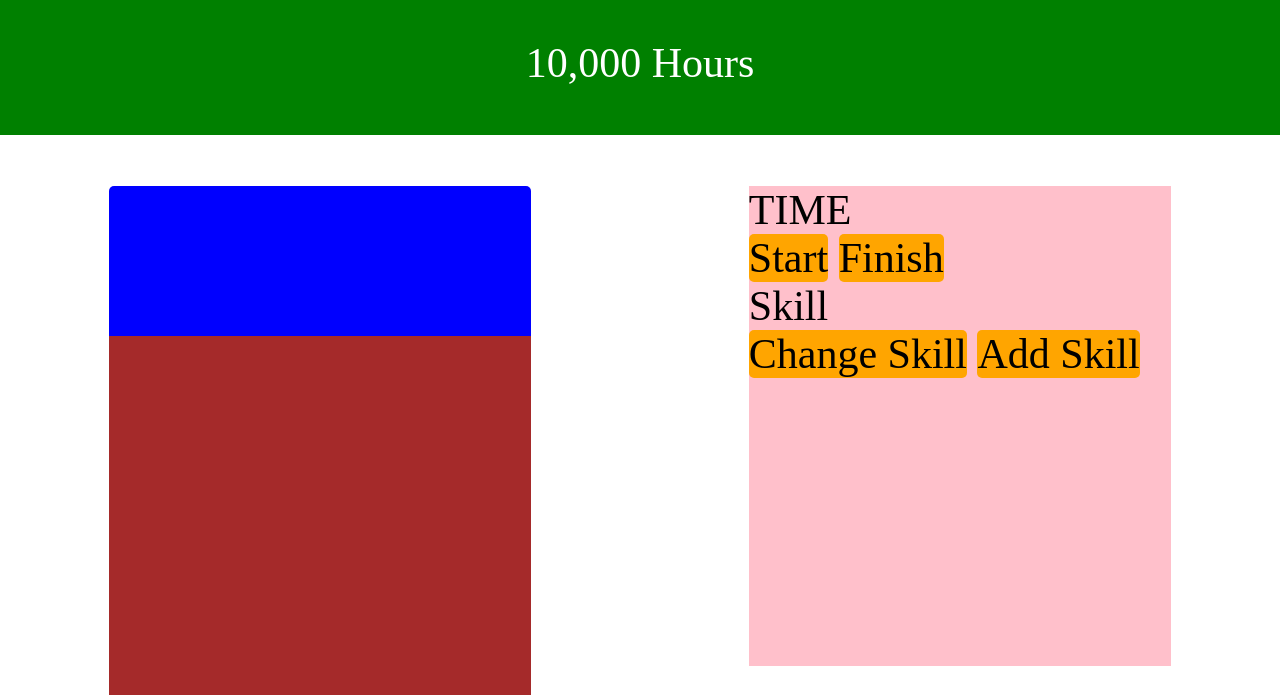
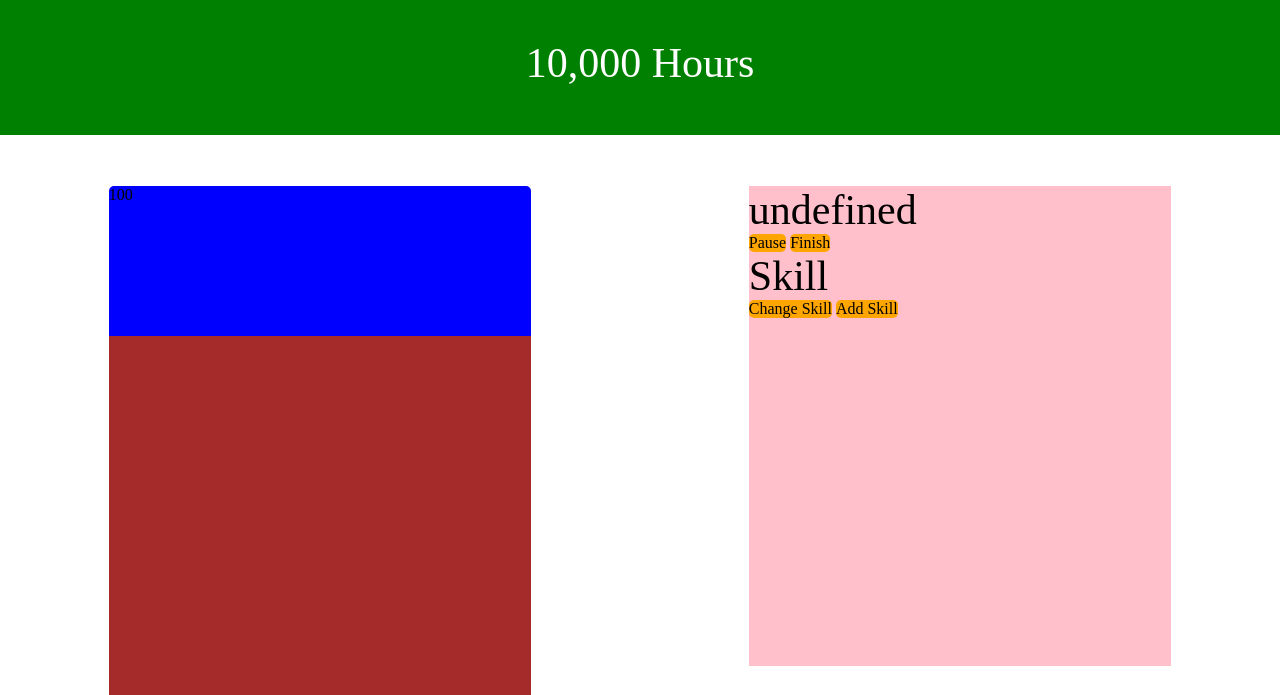
Before and after one commit to wadecoufal/10-000-Hours, a website with bundled scripts: page index.html in a window 1280 px wide. Both pictures are taken after a click on the button "Start". Shown: the top 695 px of the page. Built offline with nearby package versions, Linux system fonts and the light colour scheme.

Commit message:
Incorporate timer into main page

```diff
--- a/index.html
+++ b/index.html
@@ -22,21 +22,23 @@
 
     <main>
       <div id="time-bank" class="col-1">
-        <div id="current-session"></div>
+        <div id="current-session">
+          <p id="time-total-bank">100</p>
+        </div>
         <div id="total-time"></div>
       </div>
 
       <div class="col-2">
         <div>
-          <h1>TIME</p>
+          <h1 id="time">5</h1>
           <div id="time-control-buttons">
-            <button>Start</button>
-            <button>Finish</button>
+            <button id="timer-button">Start</button>
+            <button id="submit-button">Finish</button>
           </div>
         </div>
 
         <div>
-          <h1>Skill</p>
+          <h1>Skill</h1>
           <div id="skill-control-buttons">
             <button>Change Skill</button>
             <button>Add Skill</button>
--- a/javascripts/bundle.js
+++ b/javascripts/bundle.js
@@ -90,14 +90,163 @@
 /*!******************!*\
   !*** ./hours.js ***!
   \******************/
-/*! no static exports found */
-/***/ (function(module, exports) {
+/*! no exports provided */
+/***/ (function(module, __webpack_exports__, __webpack_require__) {
+
+"use strict";
+__webpack_require__.r(__webpack_exports__);
+/* harmony import */ var _javascripts_button_util_js__WEBPACK_IMPORTED_MODULE_0__ = __webpack_require__(/*! ./javascripts/button_util.js */ "./javascripts/button_util.js");
+/* harmony import */ var _javascripts_timer_util_js__WEBPACK_IMPORTED_MODULE_1__ = __webpack_require__(/*! ./javascripts/timer_util.js */ "./javascripts/timer_util.js");
+// import * AS ButtonUtil from './javascripts/button_util.js';
+// const ButtonUtil = require('./javascripts/button_util.js');
+
 
 document.addEventListener("DOMContentLoaded", function () {
-  var timeBankCanvas = document.getElementById("time-bank");
   var timerButton = document.getElementById("timer-button");
   var submitButton = document.getElementById("submit-button");
+  var timerTag = document.getElementById("time");
+  var timer = new _javascripts_timer_util_js__WEBPACK_IMPORTED_MODULE_1__["default"](timerTag);
+  timerButton.addEventListener("click", function (e) {
+    Object(_javascripts_button_util_js__WEBPACK_IMPORTED_MODULE_0__["toggleTimeButton"])(e, timer);
+  });
+  submitButton.addEventListener("click", _javascripts_button_util_js__WEBPACK_IMPORTED_MODULE_0__["submitTime"]);
 });
+
+/***/ }),
+
+/***/ "./javascripts/button_util.js":
+/*!************************************!*\
+  !*** ./javascripts/button_util.js ***!
+  \************************************/
+/*! exports provided: toggleTimeButton, submitTime */
+/***/ (function(module, __webpack_exports__, __webpack_require__) {
+
+"use strict";
+__webpack_require__.r(__webpack_exports__);
+/* harmony export (binding) */ __webpack_require__.d(__webpack_exports__, "toggleTimeButton", function() { return toggleTimeButton; });
+/* harmony export (binding) */ __webpack_require__.d(__webpack_exports__, "submitTime", function() { return submitTime; });
+var toggleTimeButton = function toggleTimeButton(e, timer) {
+  var text = e.target.innerHTML;
+
+  if (text === "Start") {
+    e.target.innerHTML = "Pause";
+    timer.startTimer();
+  } else if (text === "Pause") {
+    e.target.innerHTML = "Resume";
+    timer.pauseTimer();
+  } else if (text === "Resume") {
+    e.target.innerHTML = "Pause";
+    timer.startTimer();
+  }
+
+  console.log(e);
+};
+var submitTime = function submitTime(e) {
+  // are you sure you want to submit? (alert)
+  totalTime.innerHTML = parseInt(totalTime.innerHTML) + time;
+};
+
+/***/ }),
+
+/***/ "./javascripts/timer_util.js":
+/*!***********************************!*\
+  !*** ./javascripts/timer_util.js ***!
+  \***********************************/
+/*! exports provided: default */
+/***/ (function(module, __webpack_exports__, __webpack_require__) {
+
+"use strict";
+__webpack_require__.r(__webpack_exports__);
+function _classCallCheck(instance, Constructor) { if (!(instance instanceof Constructor)) { throw new TypeError("Cannot call a class as a function"); } }
+
+function _defineProperties(target, props) { for (var i = 0; i < props.length; i++) { var descriptor = props[i]; descriptor.enumerable = descriptor.enumerable || false; descriptor.configurable = true; if ("value" in descriptor) descriptor.writable = true; Object.defineProperty(target, descriptor.key, descriptor); } }
+
+function _createClass(Constructor, protoProps, staticProps) { if (protoProps) _defineProperties(Constructor.prototype, protoProps); if (staticProps) _defineProperties(Constructor, staticProps); return Constructor; }
+
+var Timer =
+/*#__PURE__*/
+function () {
+  function Timer(timerTag) {
+    _classCallCheck(this, Timer);
+
+    this.seconds = 0;
+    this.minutes = 0;
+    this.hours = 0;
+    this.timerTag = timerTag;
+  }
+
+  _createClass(Timer, [{
+    key: "resetTimer",
+    value: function resetTimer() {
+      this.seconds = 0;
+      this.minutes = 0;
+      this.hours = 0;
+    }
+  }, {
+    key: "startTimer",
+    value: function startTimer() {
+      var _this = this;
+
+      this.timerInterval = setInterval(function () {
+        _this.incrementTime();
+
+        _this.updateTimerDisplay();
+      }, 1000);
+    }
+  }, {
+    key: "pauseTimer",
+    value: function pauseTimer() {
+      clearInterval(this.timerInterval);
+    }
+  }, {
+    key: "getSeconds",
+    value: function getSeconds() {
+      return this.seconds;
+    }
+  }, {
+    key: "updateTimerDisplay",
+    value: function updateTimerDisplay() {
+      this.timerTag.innerHTML = this.stringifyTime();
+    }
+  }, {
+    key: "stringifyTime",
+    value: function stringifyTime() {
+      var _this2 = this;
+
+      [this.hours, this.minutes, this.seconds].map(function (timeUnit) {
+        return _this2.stringifyTimeUnit(timeUnit);
+      }).join(":");
+    }
+  }, {
+    key: "stringifyTimeUnit",
+    value: function stringifyTimeUnit(integer) {
+      if (integer < 10) {
+        return '0' + integer;
+      } else {
+        return integer.toString();
+      }
+    }
+  }, {
+    key: "incrementTime",
+    value: function incrementTime() {
+      this.seconds += 1;
+
+      if (this.seconds === 60) {
+        this.seconds = 0;
+        this.minutes += 1;
+
+        if (this.minutes === 60) {
+          this.minutes = 0;
+          this.hours += 1;
+        }
+      }
+    }
+  }]);
+
+  return Timer;
+}();
+
+/* harmony default export */ __webpack_exports__["default"] = (Timer);
 
 /***/ })
 
```
Also changed, not shown: hours.js (+17 -2 lines), javascripts/button_util.js (+6 -2 lines), 1 other file.
